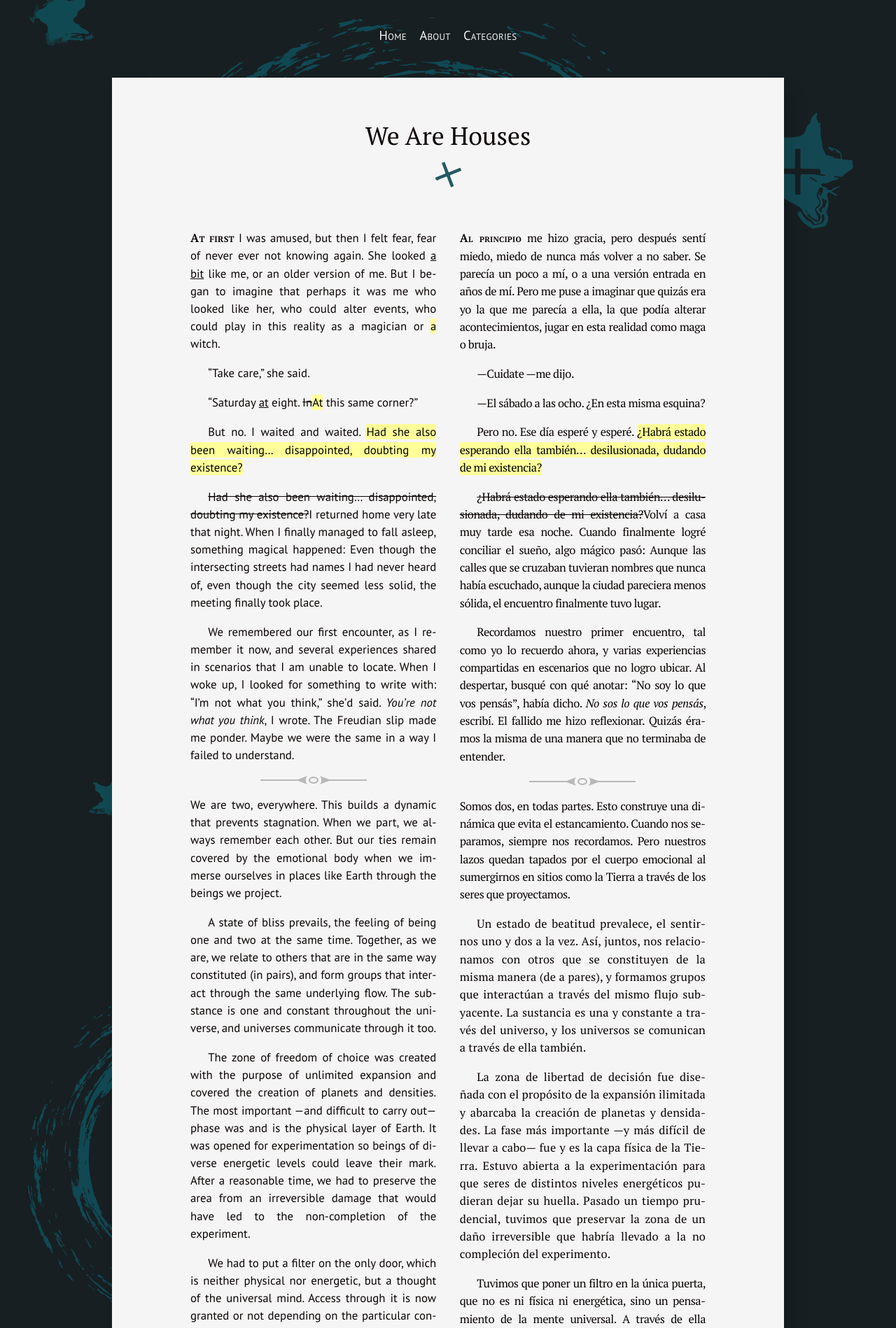
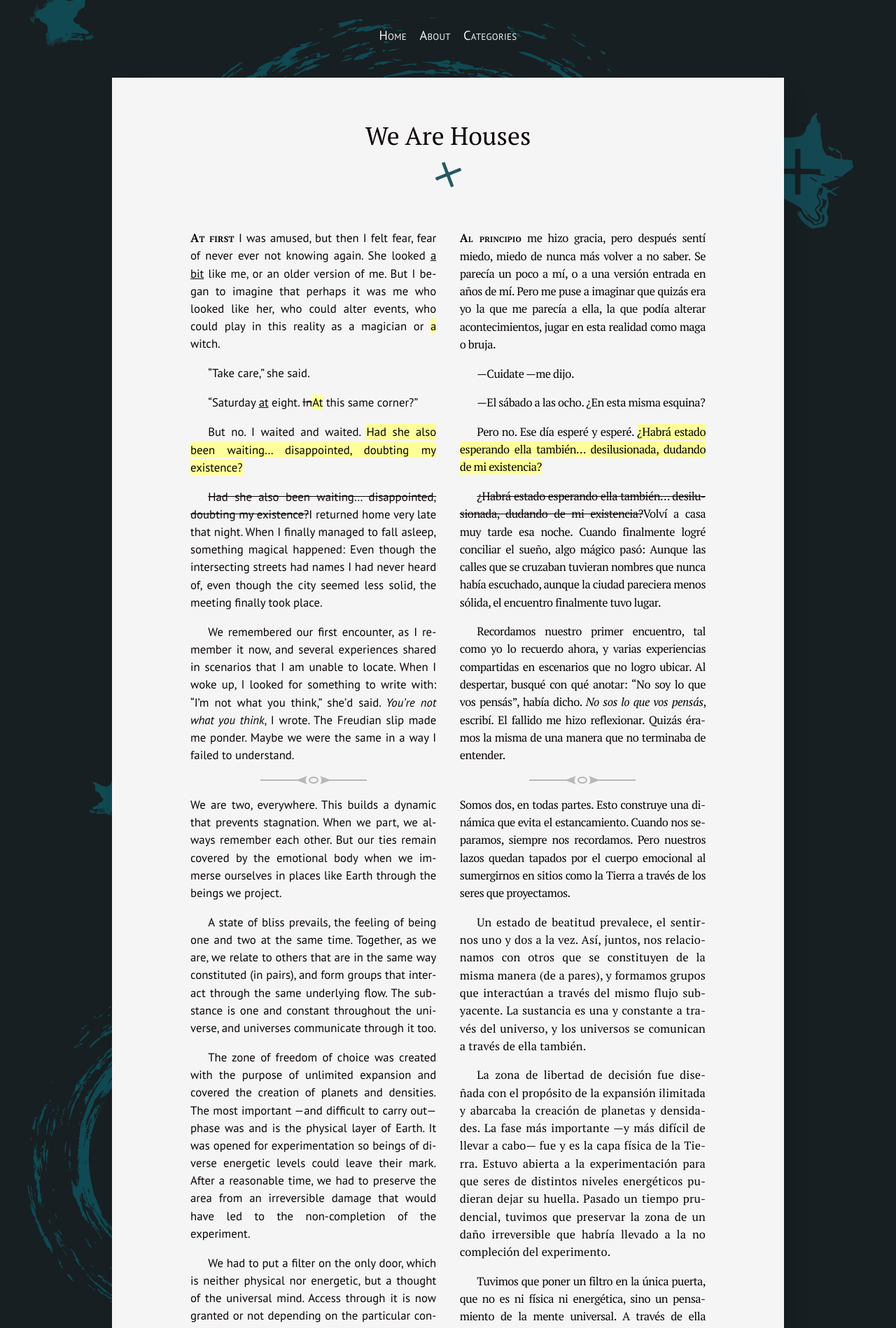
Before and after one commit to silvialohrmann/editorial, a Jekyll site: the page built from _posts/2022-11-18-we-are-houses.md, in a window 1280 px wide. Shown: the top 1898 px of the page at 70% size. Built offline with Jekyll 4.4.1, drawn with Linux system fonts in a browser that asks for light colours.

Commit message:
Update _article.scss

```diff
--- a/_sass/_article.scss
+++ b/_sass/_article.scss
@@ -61,7 +61,7 @@
     font-family: 'PT Serif', serif;
     font-size: 97.5%;
     letter-spacing: -.03em;
-    line-height: 25.33333px;
+    line-height: 1.5425em;
       @media (max-width: $on-bigphone) {
     font-size:120%;
     letter-spacing: .01em;
```
